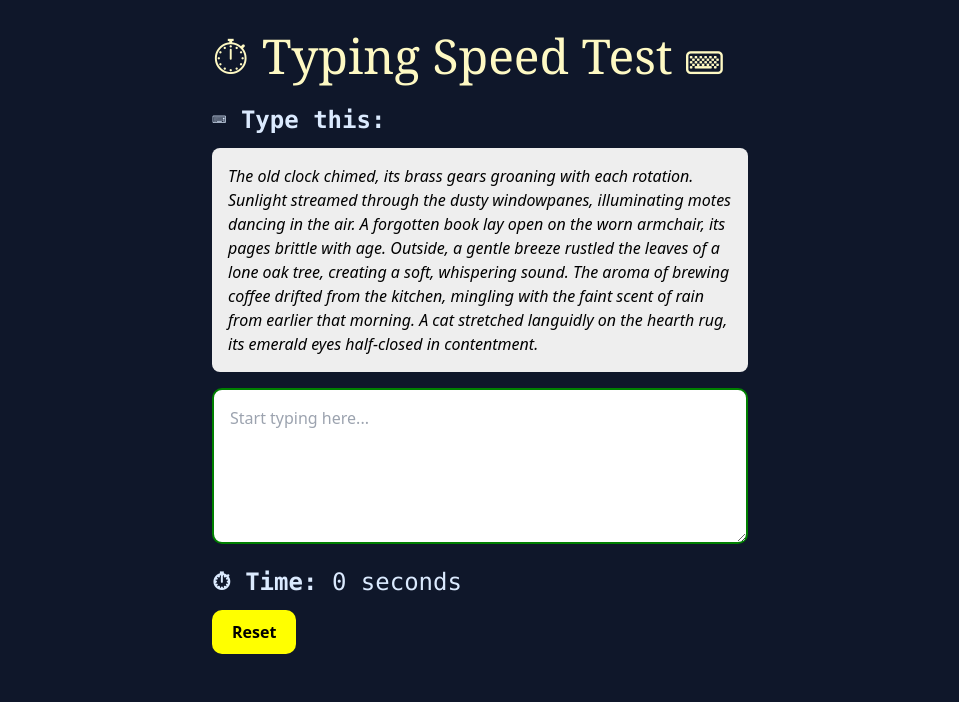
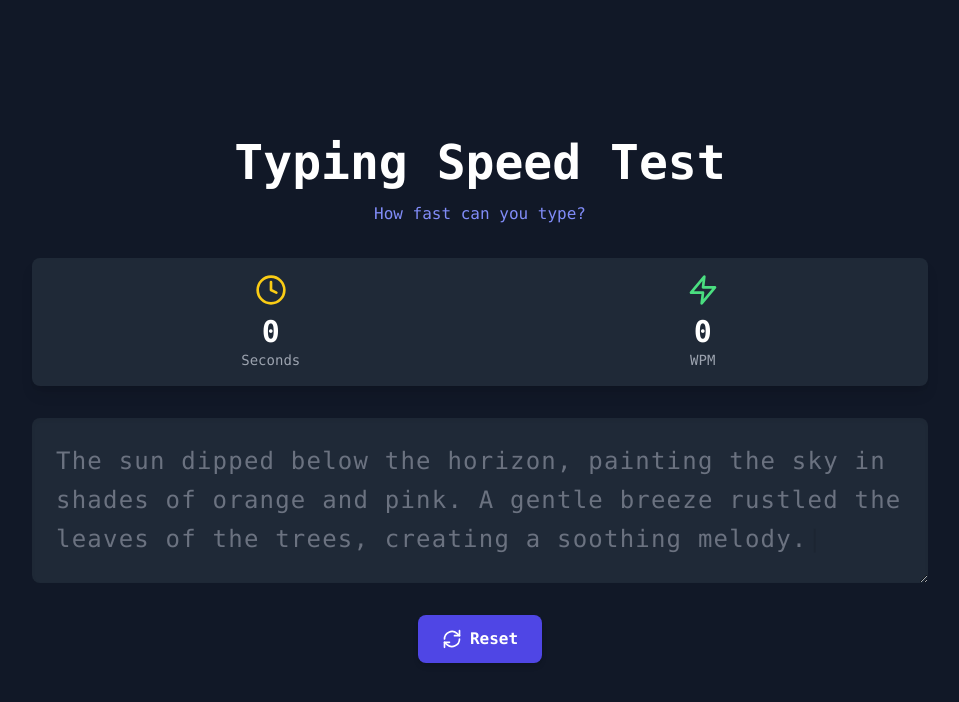
Before and after one commit to susmitabanda/Typing-Speed-Test, a React (Create React App) app: page / in a window 1280 px wide. Shown: the top 702 px of the page, without its empty margins (160-1119 px from the left). Built offline with nearby package versions, Linux system fonts and the light colour scheme.

Commit message:
UI changed

```diff
--- a/src/Speedtest.jsx
+++ b/src/Speedtest.jsx
@@ -1,41 +1,82 @@
-import React, { useState, useEffect, useRef } from "react";
+"use client";
+import React, { useState, useEffect, useRef, useCallback } from "react";
 
 const Speedtest = () => {
+    // A larger, more interesting sample text
+    const [sampleText, setSampleText] = useState("");
     const [input, setInput] = useState("");
     const [startTime, setStartTime] = useState(null);
     const [timeElapsed, setTimeElapsed] = useState(0);
     const [isFinished, setIsFinished] = useState(false);
     const [wpm, setWpm] = useState(0);
+    const [accuracy, setAccuracy] = useState(0);
 
     const intervalRef = useRef(null);
-  const sampleText = "The old clock chimed, its brass gears groaning with each rotation. Sunlight streamed through the dusty windowpanes, illuminating motes dancing in the air. A forgotten book lay open on the worn armchair, its pages brittle with age. Outside, a gentle breeze rustled the leaves of a lone oak tree, creating a soft, whispering sound. The aroma of brewing coffee drifted from the kitchen, mingling with the faint scent of rain from earlier that morning. A cat stretched languidly on the hearth rug, its emerald eyes half-closed in contentment.";
+    const inputRef = useRef(null);
 
-  const handleChange = (e) => {
-    const value = e.target.value;
+    // Array of different paragraphs for variety
+    const textSamples = [
+        "The quick brown fox jumps over the lazy dog. This sentence contains every letter of the alphabet. Typing it helps test all keys.",
+        "Technology has revolutionized the way we live and work. From smartphones to artificial intelligence, innovation continues to shape our future.",
+        "To be, or not to be, that is the question: Whether 'tis nobler in the mind to suffer The slings and arrows of outrageous fortune.",
+        "The sun dipped below the horizon, painting the sky in shades of orange and pink. A gentle breeze rustled the leaves of the trees, creating a soothing melody.",
+        "Success is not final, failure is not fatal: it is the courage to continue that counts. This is a journey of perseverance and resilience."
+    ];
 
-    // Start timer on first keypress
+    // Function to get a new random paragraph, wrapped in useCallback
+    const getNewParagraph = useCallback(() => {
+        const randomIndex = Math.floor(Math.random() * textSamples.length);
+        setSampleText(textSamples[randomIndex]);
+    }, []);
+
+    // Fetch a new paragraph when the component mounts
+    useEffect(() => {
+        getNewParagraph();
+    }, [getNewParagraph]);
+
+    // Focus the input when the component loads or resets
+    useEffect(() => {
+        if (!isFinished && inputRef.current) {
+            inputRef.current.focus();
+        }
+    }, [isFinished]);
+
+
+    const startTimer = () => {
         if (!startTime) {
             const now = Date.now();
             setStartTime(now);
-
-      // Start interval
             intervalRef.current = setInterval(() => {
                 setTimeElapsed(Math.floor((Date.now() - now) / 1000));
             }, 1000);
         }
+    };
 
+    const handleChange = (e) => {
+        const value = e.target.value;
+        if (!startTime) {
+            startTimer();
+        }
         setInput(value);
 
-
-    // If user finishes typing
-    if (value === sampleText) {
+        if (value.length >= sampleText.length) {
             clearInterval(intervalRef.current);
             setIsFinished(true);
 
             const seconds = (Date.now() - startTime) / 1000;
             const words = sampleText.split(" ").length;
             const wpmCalc = Math.round((words / seconds) * 60);
+
+            let correctChars = 0;
+            for (let i = 0; i < sampleText.length; i++) {
+                if (sampleText[i] === value[i]) {
+                    correctChars++;
+                }
+            }
+            const accuracyCalc = Math.round((correctChars / sampleText.length) * 100);
+
             setWpm(wpmCalc);
+            setAccuracy(accuracyCalc);
         }
     };
 
@@ -46,37 +87,112 @@ const Speedtest = () => {
         setTimeElapsed(0);
         setIsFinished(false);
         setWpm(0);
+        setAccuracy(0);
+        getNewParagraph(); // Get a new paragraph on reset
+    };
+
+    // Renders the sample text with color-coded characters
+    const renderText = () => {
+        return sampleText.split("").map((char, index) => {
+            let color = "text-gray-500"; // Default color for untyped text
+            if (index < input.length) {
+                color = char === input[index] ? "text-green-400" : "text-red-500 underline";
+            }
+            return <span key={index} className={color}>{char}</span>;
+        });
     };
 
     return (
-    <div style={{ maxWidth: "600px", margin: "auto", padding: "2rem" }}>
-      <h1 className="text-yellow-100 font-serif text-5xl mb-6">⏱ Typing Speed Test ⌨</h1>
-      <p class="text-2xl mb-3 text-blue-100 font-mono"><strong>⌨ Type this:</strong></p>
-      <p style={{ background: "#eee", padding: "1rem", borderRadius: "8px", fontStyle:"italic"}}>
-        {sampleText}
-      </p>
+        <div className="bg-gray-900 min-h-screen flex flex-col items-center justify-center font-mono p-4">
+            <div className="w-full max-w-4xl mx-auto">
+                <h1 className="text-4xl md:text-5xl font-bold text-center text-white mb-4">
+                    Typing Speed Test
+                </h1>
+                <p className="text-center text-indigo-400 mb-8">How fast can you type?</p>
 
+                {/* Stats Display */}
+                <div className="flex justify-around items-center bg-gray-800 p-4 rounded-lg shadow-lg mb-8 text-white">
+                    <div className="text-center">
+                        {/* Timer SVG Icon */}
+                        <svg xmlns="http://www.w3.org/2000/svg" width="24" height="24" viewBox="0 0 24 24" fill="none" stroke="currentColor" strokeWidth="2" strokeLinecap="round" strokeLinejoin="round" className="mx-auto mb-2 h-8 w-8 text-yellow-400"><circle cx="12" cy="12" r="10"></circle><polyline points="12 6 12 12 16 14"></polyline></svg>
+                        <span className="text-3xl font-semibold">{timeElapsed}</span>
+                        <p className="text-sm text-gray-400">Seconds</p>
+                    </div>
+                    <div className="text-center">
+                        {/* Zap SVG Icon */}
+                        <svg xmlns="http://www.w3.org/2000/svg" width="24" height="24" viewBox="0 0 24 24" fill="none" stroke="currentColor" strokeWidth="2" strokeLinecap="round" strokeLinejoin="round" className="mx-auto mb-2 h-8 w-8 text-green-400"><polygon points="13 2 3 14 12 14 11 22 21 10 12 10 13 2"></polygon></svg>
+                        <span className="text-3xl font-semibold">{wpm}</span>
+                        <p className="text-sm text-gray-400">WPM</p>
+                    </div>
+                </div>
+
+                {/* Text Display & Input Area */}
+                <div className="relative">
+                     {!isFinished && (
+                        <>
+                            <div className="bg-gray-800 p-6 rounded-lg shadow-inner text-2xl leading-relaxed tracking-wider select-none">
+                                {renderText()}
+                                {/* Blinking cursor */}
+                                <span className="animate-ping">|</span>
+                            </div>
                             <textarea
+                                ref={inputRef}
                                 value={input}
                                 onChange={handleChange}
                                 disabled={isFinished}
-        rows="5"
-        style={{ width: "100%", fontSize: "16px", padding: "1rem", marginTop: "1rem", border:"2px solid green" ,borderRadius:"10px"}}
-        placeholder="Start typing here..."
+                                className="absolute top-0 left-0 w-full h-full bg-transparent text-transparent caret-white text-2xl leading-relaxed tracking-wider outline-none p-6"
+                                placeholder=""
                             />
+                        </>
+                    )}
+                </div>
 
-      <div style={{ marginTop: "1rem" }}>
-        <p class="text-2xl mb-3 text-blue-100 font-mono"><strong>⏱ Time:</strong> {timeElapsed} seconds</p>
-        {isFinished && <p><strong>WPM:</strong> {wpm}</p>}
-        <button onClick={handleReset}
-        style={{backgroundColor:'yellow',
-                color: 'black',
-                padding:'10px 20px',
-                borderRadius:'10px',
-                fontWeight: 'bold'
+                {/* Results Screen */}
+                {isFinished && (
+                    <div className="bg-gray-800 p-8 rounded-lg shadow-xl text-center animate-fade-in-up">
+                        <h2 className="text-3xl font-bold text-white mb-2">Test Complete!</h2>
+                        <p className="text-gray-400 mb-6">Here are your results:</p>
+                        <div className="flex justify-around items-center text-white">
+                            <div className="p-4 bg-gray-700 rounded-lg">
+                                <p className="text-xl text-gray-400">WPM</p>
+                                <p className="text-5xl font-bold text-green-400">{wpm}</p>
+                            </div>
+                            <div className="p-4 bg-gray-700 rounded-lg">
+                                <p className="text-xl text-gray-400">Accuracy</p>
+                                <p className="text-5xl font-bold text-blue-400">{accuracy}%</p>
+                            </div>
+                        </div>
+                    </div>
+                )}
 
-        }}>Reset</button>
+                {/* Reset Button */}
+                <div className="text-center mt-8">
+                    <button
+                        onClick={handleReset}
+                        className="flex items-center justify-center mx-auto px-6 py-3 bg-indigo-600 text-white font-semibold rounded-lg shadow-md hover:bg-indigo-700 transition-all duration-200 transform hover:scale-105 focus:outline-none focus:ring-2 focus:ring-indigo-400"
+                    >
+                        {/* RefreshCw SVG Icon */}
+                        <svg xmlns="http://www.w3.org/2000/svg" width="24" height="24" viewBox="0 0 24 24" fill="none" stroke="currentColor" strokeWidth="2" strokeLinecap="round" strokeLinejoin="round" className="mr-2 h-5 w-5"><path d="M21 2v6h-6"></path><path d="M3 12a9 9 0 0 1 15-6.7L21 8"></path><path d="M3 22v-6h6"></path><path d="M21 12a9 9 0 0 1-15 6.7L3 16"></path></svg>
+                        {isFinished ? 'Try Again' : 'Reset'}
+                    </button>
                 </div>
+            </div>
+
+             <style jsx global>{`
+                @keyframes fade-in-up {
+                    0% {
+                        opacity: 0;
+                        transform: translateY(20px);
+                    }
+                    100% {
+                        opacity: 1;
+                        transform: translateY(0);
+                    }
+                }
+                .animate-fade-in-up {
+                    animation: fade-in-up 0.5s ease-out forwards;
+                }
+            `}</style>
         </div>
     );
 };
```
Lines whose indentation alone changed are shown as unchanged.
